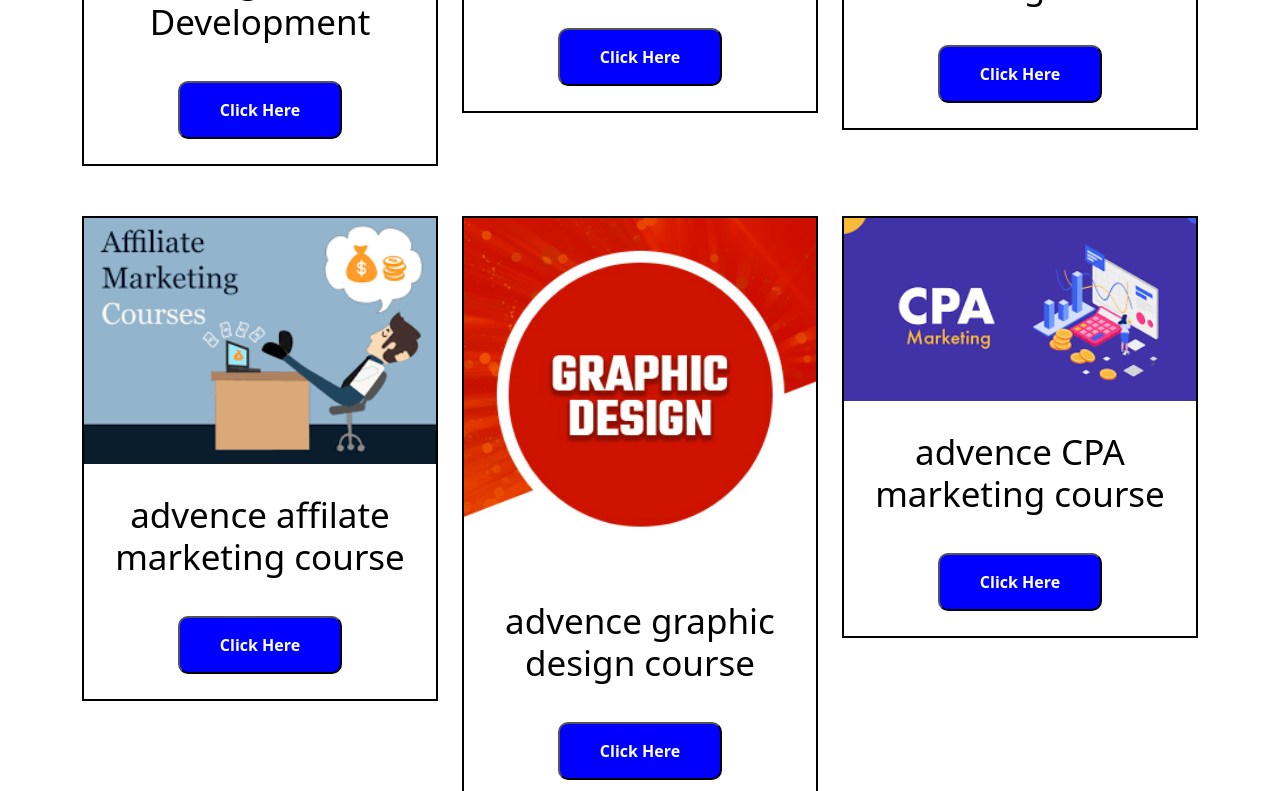
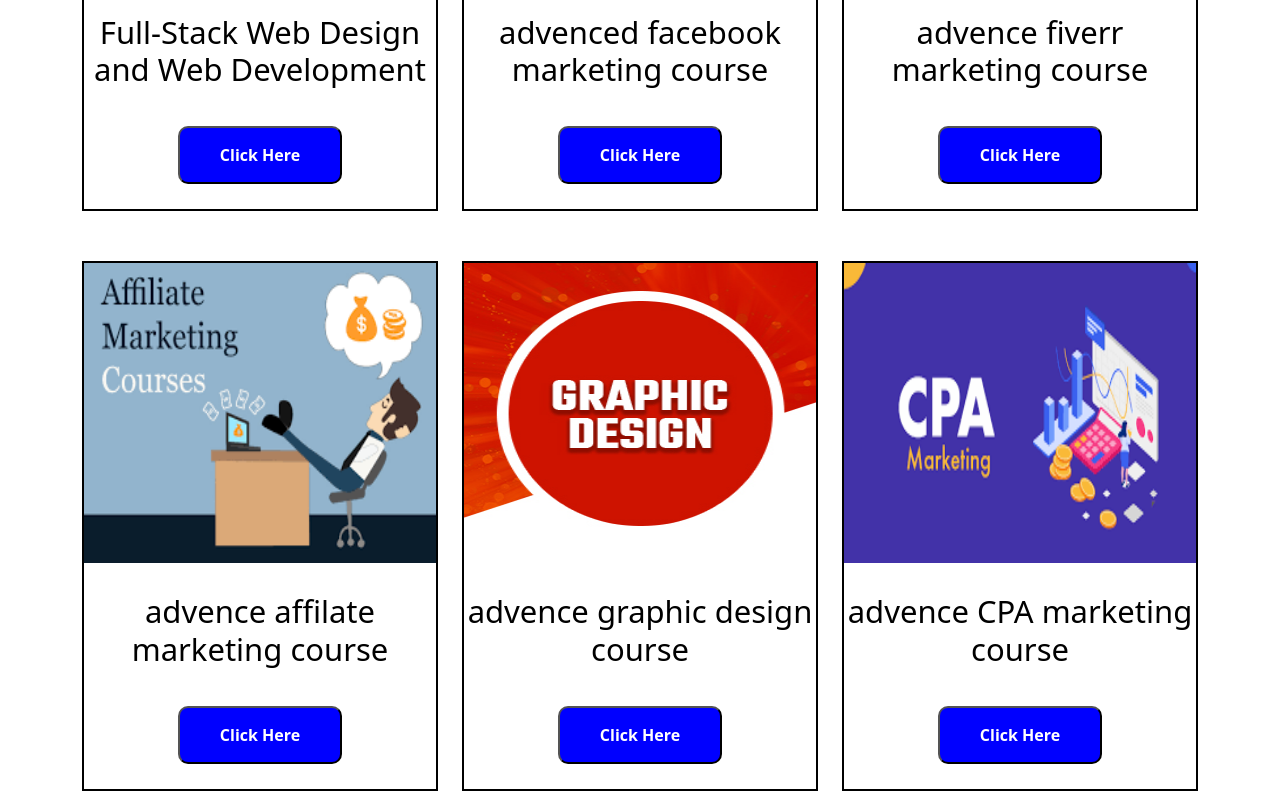
Before and after one commit to developeranikhossin/collage-project, a plain HTML site: page index.html in a window 1280 px wide. Shown: the part 1660-2451 px from the top of the page. Drawn offline with Linux system fonts and the light colour scheme.

Commit message:
collage project

```diff
--- a/index.html
+++ b/index.html
@@ -27,7 +27,7 @@
                     <div class="header-menu">
                         <ul>
                             <li><a href="#">Home</a></li>
-                            <li><a href="#">Our Courses</a></li>
+                            <li><a href="#course">Our Courses</a></li>
                             <li><a href="#">Blog</a></li>
                             <li><a href="#">About</a></li>
                             <li><a href="#">Contact Us</a></li>
@@ -129,7 +129,7 @@
 <!-- Our-course-start  -->
 
 
-<div class="course-area fix">
+<div class="course-area fix" id="course">
     <div class="container">
         <div class="row">
             <div class="col-xl-12">
@@ -140,7 +140,7 @@
             <div class="col-xl-4">
                 <div class="single-course">
                     <a href="#"><img src="img/web course.png" alt=""></a>
-                    <h2> Become Full-Stack Web Design and Web Development</h2>
+                    <h2>Full-Stack Web Design and Web Development</h2>
                     <button>Click Here</button>
                 </div>
             </div>
@@ -186,7 +186,7 @@
 
 
 
-
+<!-- Our-course-end  -->
 
 
 
--- a/style.css
+++ b/style.css
@@ -137,7 +137,7 @@
 .features-area{
 	position: relative;
 	z-index: 99;
-	padding: 50px 0;
+	padding: 50px 0 20px 0;
 }
 .single-features {
 }
@@ -202,13 +202,14 @@
 	text-align: center;
 	margin-bottom: 50px;
 }
-.single-course a img{
+.single-course a img {
 	width: 100%;
+	height: 300px;
 }
 .single-course h2 {
 	padding: 30px 0;
 	color: black;
-	font-size: 35px;
+	font-size: 31px;
 	font-weight: 500;
 }
 .single-course button {
```
